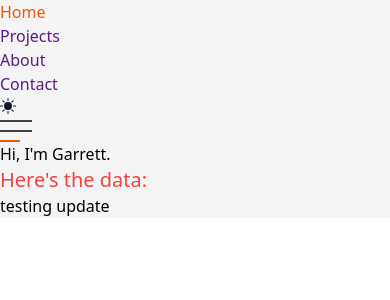
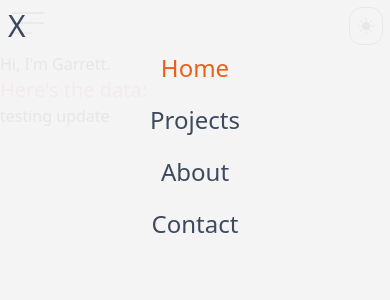
Before and after one commit to Gatteber/portfolio-website, a React (Vite) app in the folder client/: page / in a window 390 px wide. Shown: the top 300 px of the page. Built offline with nearby package versions, Linux system fonts and the light colour scheme; no server answers.

Commit message:
add hamburger menu, tests. refactor dark mode hook.

```diff
--- a/client/package.json
+++ b/client/package.json
@@ -13,6 +13,8 @@
     "coverage": "vitest run -- coverage"
   },
   "dependencies": {
+    "@types/css-mediaquery": "^0.1.1",
+    "css-mediaquery": "^0.1.2",
     "react": "^18.2.0",
     "react-dom": "^18.2.0",
     "react-icons": "^4.8.0",
--- a/client/src/components/Hamburger.tsx
+++ b/client/src/components/Hamburger.tsx
@@ -1,10 +1,10 @@
 const Hamburger = () => {
   return (
-    <div className="space-y-2">
+    <button className="space-y-2" aria-label="hamburger-menu">
       <span className="block w-8 h-0.5 bg-zinc-700 dark:bg-slate-100"></span>
       <span className="block w-8 h-0.5 bg-zinc-700 dark:bg-slate-100"></span>
       <span className="block w-5 h-0.5 bg-orange-600 dark:bg-purple-500"></span>
-    </div>
+    </button>
   );
 };
 export default Hamburger;
--- /dev/null
+++ b/client/src/components/ModalMenu.tsx
@@ -0,0 +1,22 @@
+interface Props {
+  handleClick: () => void;
+}
+
+const ModalMenu = ({handleClick}: Props) => {
+  return (
+    <div className="position: fixed top-0 right-0 w-full h-full z-100 bg-zinc-100 dark:bg-zinc-700 opacity-95 transition ease-in duration-1000 text-slate-700 dark:text-slate-50">
+      <div>
+        <button onClick={handleClick} className="p-2 text-3xl">
+          X
+        </button>
+      </div>
+      <ul className="flex flex-col gap-5 items-center text-2xl">
+        <li className="text-orange-600 dark:text-orange-300">Home</li>
+        <li>Projects</li>
+        <li>About</li>
+        <li>Contact</li>
+      </ul>
+    </div>
+  );
+};
+export default ModalMenu;
--- a/client/src/components/Navbar.tsx
+++ b/client/src/components/Navbar.tsx
@@ -1,21 +1,39 @@
+import {useState} from 'react';
 import useViewPort from '../hooks/useViewport';
 import Hamburger from './Hamburger';
 import ThemeSwitcher from './ThemeSwitcher';
+import ModalMenu from './ModalMenu';
 
 const Navbar = () => {
   const {width} = useViewPort();
   const breakpoint = 620;
+  const [displayMenu, setDisplayMenu] = useState<boolean>(true);
+
+  const handleChange = () => {
+    displayMenu === false ? setDisplayMenu(true) : setDisplayMenu(false);
+  };
 
   return (
-    <div className="text-purple-900 dark:text-purple-500">
-      <ul>
+    <div className="p-2">
+      {width < breakpoint ? (
+        <div className="flex justify-between">
+          <div onClick={handleChange} className="p-1" aria-label="test">
+            <Hamburger />
+          </div>
+          <ThemeSwitcher />
+        </div>
+      ) : (
+        <>
+          <ul className="text-purple-900 dark:text-purple-500">
             <li className="text-orange-600 dark:text-orange-300">Home</li>
             <li>Projects</li>
             <li>About</li>
             <li>Contact</li>
           </ul>
           <ThemeSwitcher />
-      {width < breakpoint ? <Hamburger /> : null}
+        </>
+      )}
+      {displayMenu && <ModalMenu handleClick={handleChange} />}
     </div>
   );
 };
--- a/client/src/components/ThemeSwitcher.tsx
+++ b/client/src/components/ThemeSwitcher.tsx
@@ -6,7 +6,7 @@ const ThemeSwitcher = () => {
   return (
     <button
       onClick={() => setTheme(colorTheme)}
-      className="cursor-pointer text-slate-900 dark:text-slate-50"
+      className="cursor-pointer text-slate-900 dark:text-slate-50 outline outline-1 rounded-xl p-2"
       aria-label="color-theme"
     >
       {colorTheme === 'dark' ? (
--- a/client/src/hooks/useDarkMode.tsx
+++ b/client/src/hooks/useDarkMode.tsx
@@ -1,6 +1,8 @@
 import {useEffect, useState} from 'react';
 const useDarkMode = () => {
-  const [theme, setTheme] = useState('light');
+  //get theme from local storage if it exists
+  const localTheme = localStorage?.getItem('theme');
+  const [theme, setTheme] = useState(localTheme || 'light');
   const colorTheme = theme === 'dark' ? 'light' : 'dark';
 
   useEffect(() => {
@@ -8,6 +10,7 @@ const useDarkMode = () => {
 
     root.classList.remove(colorTheme);
     root.classList.add(theme);
+    localStorage.setItem('theme', theme);
   }, [theme, colorTheme]);
 
   return [colorTheme, setTheme] as const;
```
Also changed, not shown: 2 other files (tests, documents, lock files or other folders). Lines whose indentation alone changed are shown as unchanged.
